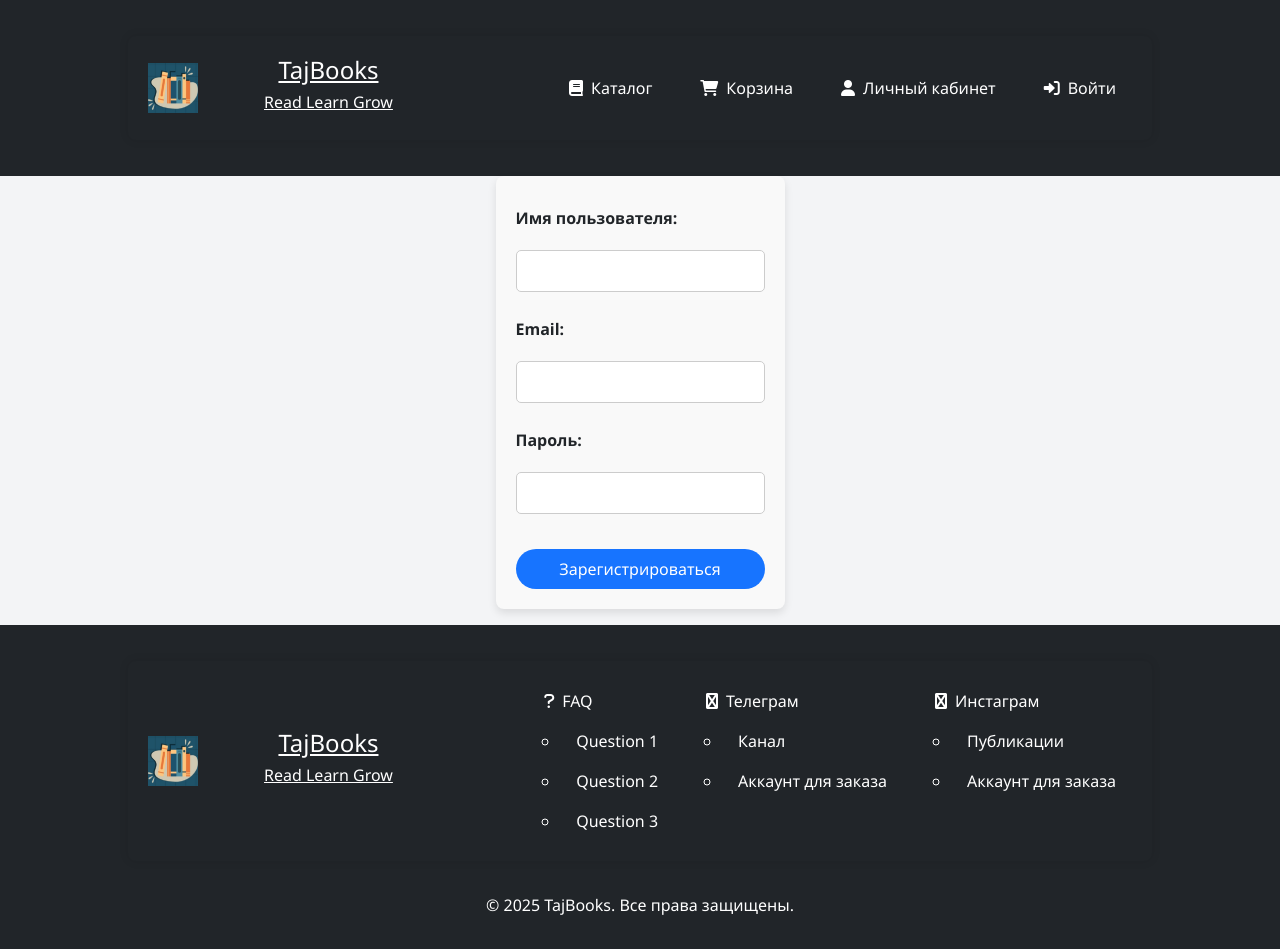
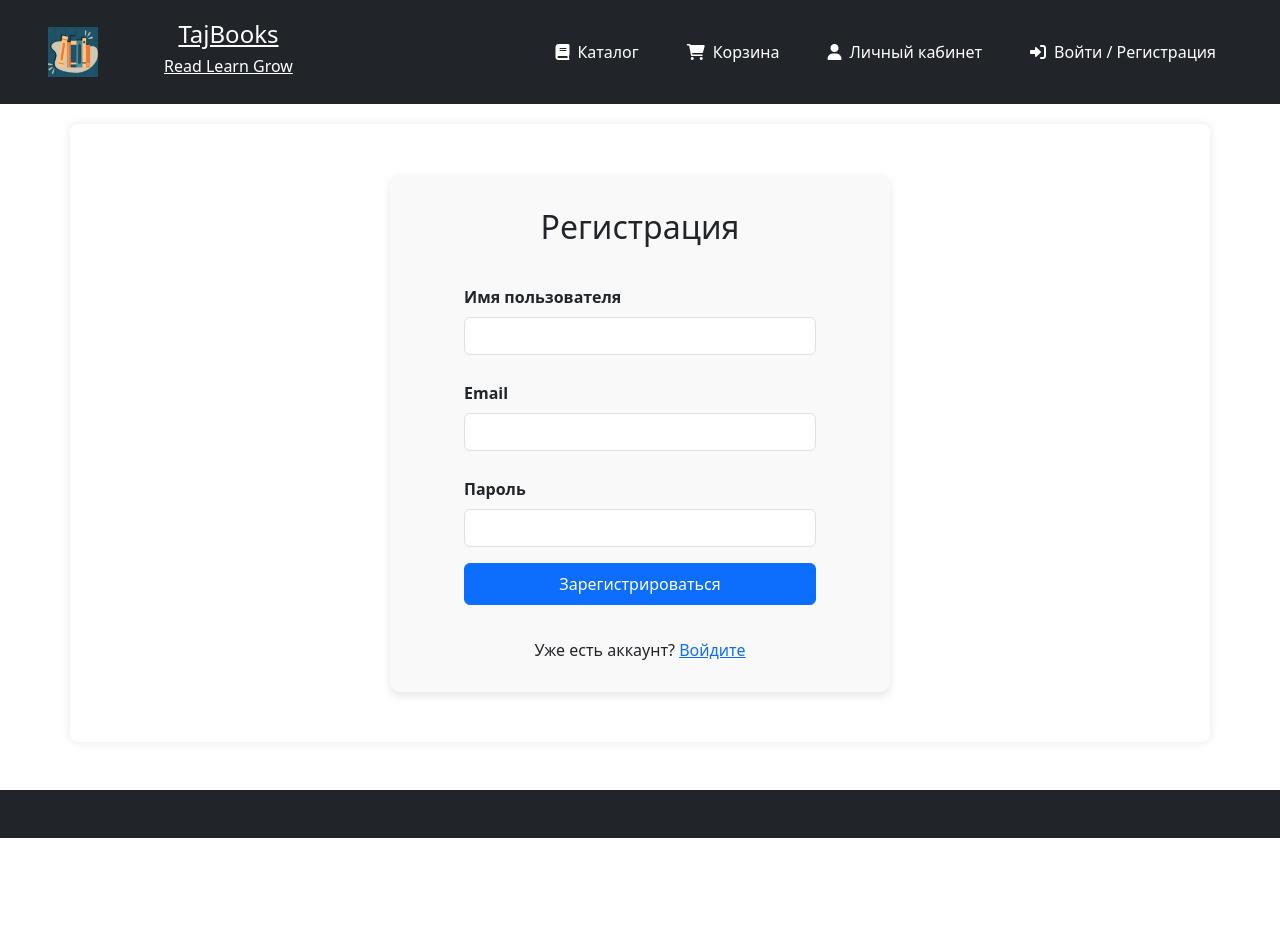
Before and after one commit to komyor09/TajBooks, a PHP site: page /auth/register.php in a window 1280 px wide. After the commit the page ends 838 px from the top, so only its background shows below. Run offline with PHP 8.4, Linux system fonts and the light colour scheme; data that the repository does not hold is empty.

Commit message:
fixing all bugs

```diff
--- a/admin/orders.php
+++ b/admin/orders.php
@@ -2,16 +2,15 @@
 session_start();
 require_once "../config/db.php";
 
-// Проверка, что пользователь авторизован как администратор
 if (!isset($_SESSION['user_id']) ) { //|| $_SESSION['role'] !== 'admin') {
     header("Location: ../auth/login.php");
     exit();
 }
 
-// Получаем список заказов из базы данных
 try {
-    $stmt = $pdo->query("SELECT * FROM orders ORDER BY createdAt DESC");
+    $stmt = $pdo->query("SELECT o.*, username as client_name FROM orders o join users on users.id = o.user_id ORDER BY o.createdAt DESC");
     $orders = $stmt->fetchAll(PDO::FETCH_ASSOC);
+    $stmt = $pdo->prepare("Select username from users WHERE id = :u_id");
 } catch (PDOException $e) {
     $error = "Ошибка получения данных: " . $e->getMessage();
 }
--- a/auth/register.php
+++ b/auth/register.php
@@ -1,237 +1,213 @@
 <?php
-// Подключаем файл для работы с базой данных
+session_start();
 require_once '../config/db.php';
 
-// Переменные для сообщений
-$message = '';
-$message_type = '';
+// Проверяем, авторизован ли пользователь
+if (isset($_SESSION['user_id'])) {
+    $_SESSION['message'] = "Вы уже авторизованы!";
+    $_SESSION['message_type'] = "warning";
+    header("Location: profile.php");
+    exit();
+}
 
-if ($_SERVER['REQUEST_METHOD'] === 'GET') {
-    if (!empty(trim($_POST['reg_email']))) {
-        $_POST['email'] = $_POST['reg_email'];
-    }
-};
-// Проверка, если форма отправлена
+// Обработка формы регистрации
 if ($_SERVER['REQUEST_METHOD'] === 'POST') {
-
-    // Получаем данные из формы и убираем пробелы
     $username = trim($_POST['username']);
     $password = trim($_POST['password']);
     $email = trim($_POST['email']);
 
-    // Проверка на пустые значения
     if (empty($username) || empty($password) || empty($email)) {
-        $message = "Все поля должны быть заполнены!";
-        $message_type = "error";
-    }
-    // Проверка корректности email
-    elseif (!filter_var($email, FILTER_VALIDATE_EMAIL)) {
-        $message = "Неверный формат email!";
-        $message_type = "error";
-    }
-    else {
-        // Хешируем пароль с использованием password_hash
+        $_SESSION['message'] = "Все поля должны быть заполнены!";
+        $_SESSION['message_type'] = "danger";
+    } elseif (!filter_var($email, FILTER_VALIDATE_EMAIL)) {
+        $_SESSION['message'] = "Неверный формат email!";
+        $_SESSION['message_type'] = "danger";
+    } else {
         $hashed_password = md5($password);
-        // Проверяем, есть ли уже такой пользователь
-        $query = "SELECT * FROM users WHERE username = :username OR email = :email";
-        $stmt = $pdo->prepare($query);
+
+        try {
+            $check_query = "SELECT id FROM users WHERE username = :username OR email = :email";
+            $stmt = $pdo->prepare($check_query);
             $stmt->execute(['username' => $username, 'email' => $email]);
 
             if ($stmt->rowCount() > 0) {
-            $message = "Пользователь с таким именем или email уже существует!";
-            $message_type = "error";  // Тип ошибки
-        }
-        else {
-            // Вставляем нового пользователя в базу данных
-            $query = "INSERT INTO users (username, password, email, role, createdAt)
+                $_SESSION['message'] = "Пользователь с таким именем или email уже существует!";
+                $_SESSION['message_type'] = "danger";
+            } else {
+                $insert_query = "INSERT INTO users (username, password, email, role, createdAt)
                                 VALUES (:username, :password, :email, 'user', CURRENT_TIMESTAMP)";
-            $stmt = $pdo->prepare($query);
-            // Добавляем параметры для всех переменных в запросе
+                $stmt = $pdo->prepare($insert_query);
                 $stmt->execute([
                     'username' => $username,
                     'password' => $hashed_password,
                     'email' => $email
                 ]);
-            $stmt = $pdo->prepare("SELECT id FROM users WHERE email = :email");
-            $stmt->execute(['email' => $email]);
-            $user = $stmt->fetch(PDO::FETCH_ASSOC);
 
-            $_SESSION['user_id'] = $user['id'];
-            $_SESSION['username'] = $username;
+                $user_id = $pdo->lastInsertId();
+
+                $_SESSION['user_id'] = $user_id;
+                $_SESSION['name'] = $username;
                 $_SESSION['email'] = $email;
-            $message = "Вы успешно зарегистрировались!";
-            $message_type = "success";  // Тип успеха
+                $_SESSION['role'] = 'user';
+
+                $_SESSION['message'] = "Регистрация прошла успешно! Добро пожаловать, $username!";
+                $_SESSION['message_type'] = "success";
+
+                header("Location: profile.php");
+                exit();
+            }
+        } catch (PDOException $e) {
+            $_SESSION['message'] = "Ошибка при регистрации: " . $e->getMessage();
+            $_SESSION['message_type'] = "danger";
         }
     }
+
+    header("Location: register.php");
+    exit();
 }
 ?>
-
 
 <!DOCTYPE html>
 <html lang="ru">
 <head>
     <meta charset="UTF-8">
-    <meta username="viewport" content="width=device-width, initial-scale=1.0">
-    <title>TajBooks</title>
+    <meta name="viewport" content="width=device-width, initial-scale=1.0">
+    <title>Регистрация | TajBooks</title>
     <link href="https://cdnjs.cloudflare.com/ajax/libs/font-awesome/6.0.0-beta3/css/all.min.css" rel="stylesheet">
-    <link href="https://cdn.jsdelivr.net/npm/bootstrap@5.1.3/dist/css/bootstrap.min.css" rel="stylesheet">
     <link href="https://cdn.jsdelivr.net/npm/bootstrap@5.3.0-alpha1/dist/css/bootstrap.min.css" rel="stylesheet">
     <link rel="stylesheet" href="../css/index.css">
-
     <style>
-        /* Стили для контейнера с сообщением */
-        .message {
-            padding: 15px;
-            margin: 20px;
-            border-radius: 5px;
-            font-size: 1.2rem;
+        .registration-form {
+            max-width: 500px;
+            margin: 30px auto;
+            padding: 30px;
+            background-color: #f9f9f9;
+            border-radius: 10px;
+            box-shadow: 0 4px 8px rgba(0, 0, 0, 0.1);
+        }
+        .form-footer {
+            margin-top: 20px;
             text-align: center;
         }
-
-        .message.success {
-            background-color: #4CAF50;
-            color: white;
+        .alert-custom {
+            position: fixed;
+            top: 20px;
+            left: 50%;
+            transform: translateX(-50%);
+            z-index: 1000;
+            min-width: 300px;
+            animation: fadeIn 0.5s, fadeOut 0.5s 2.5s forwards;
         }
-
-        .message.error {
-            background-color: #f44336;
-            color: white;
+        @keyframes fadeIn {
+            from {opacity: 0; top: 0;}
+            to {opacity: 1; top: 20px;}
         }
-
-        /* Стили для формы */
-        .signin {
+        @keyframes fadeOut {
+            from {opacity: 1; top: 20px;}
+            to {opacity: 0; top: 0;}
+        }
+        .login-overlay {
+            position: fixed;
+            top: 0;
+            left: 0;
+            right: 0;
+            bottom: 0;
+            background-color: rgba(0,0,0,0.7);
+            z-index: 1050;
             display: flex;
-            flex-direction: column;
-            align-items: stretch;
-            gap: 15px;
-            max-width: 400px;
-            margin: 0 auto;
-            padding: 20px;
-            background-color: #f9f9f9;
-            border-radius: 8px;
-            box-shadow: 0 4px 8px rgba(0, 0, 0, 0.1);
+            justify-content: center;
+            align-items: center;
+        }
+        .login-prompt {
+            background: white;
+            padding: 30px;
+            border-radius: 10px;
+            max-width: 500px;
+            width: 90%;
+            text-align: center;
         }
     </style>
 </head>
 <body>
-    <!-- Шапка -->
-    <header class="bg-dark text-white py-3">
-        <nav class="container d-flex justify-content-between align-items-center">
-            <!-- Логотип сайта с именем -->
-            <a href="../index.php" class="text-white d-flex align-items-center">
-                <img src="../pics/logo.jpg" alt="Logo" class="me-1 text-center" style="width: 50px;">
-                <div class="row">
-                <span class="h4 text-center">TajBooks</span>
-                <span class="h6 text-center">Read Learn Grow</span>
+<?php
+    $role = $_SESSION['role'] ?? '';
+    if ($role === 'admin') {
+        require_once($_SERVER['DOCUMENT_ROOT'] . '/navbars/admin.php');
+    } else {
+        require_once($_SERVER['DOCUMENT_ROOT'] . '/navbars/client.php');
+    }
+    require_once($_SERVER['DOCUMENT_ROOT'] . '/navbars/iphone-notification.php');
+?>
+
+    <?php if (isset($_SESSION['message'])): ?>
+        <div class="alert alert-<?= $_SESSION['message_type'] ?> alert-dismissible fade show alert-custom" role="alert">
+            <button type="button" class="btn-close" data-bs-dismiss="alert" aria-label="Close"></button>
+            <strong>
+                <?php if ($_SESSION['message_type'] == 'success'): ?>
+                    <i class="fas fa-check-circle me-2"></i>
+                <?php else: ?>
+                    <i class="fas fa-exclamation-circle me-2"></i>
+                <?php endif; ?>
+            </strong>
+            <?= $_SESSION['message'] ?>
         </div>
-            </a>
-
-            <!-- Меню с иконками -->
-            <ul class="nav ms-auto">
-                <li class="nav-item ms-3">
-                    <a href="../catalog/catalog.php" class="nav-link text-white">
-                        <i class="fas fa-book me-2"></i>Каталог
-                    </a>
-                </li>
-                <li class="nav-item ms-3">
-                    <a href="../order/cart.php" class="nav-link text-white">
-                        <i class="fas fa-shopping-cart me-2"></i>Корзина
-                    </a>
-                </li>
-                <li class="nav-item ms-3">
-                    <a href="../auth/profile.php" class="nav-link text-white">
-                        <i class="fas fa-user me-2"></i>Личный кабинет
-                    </a>
-                </li>
-                <li class="nav-item ms-3">
-                    <?php if (isset($_SESSION['user_id'])): ?>
-                        <a href="../auth/logout.php" class="nav-link text-white">
-                            <i class="fas fa-sign-out-alt me-2"></i>Выйти
-                        </a>
-                    <?php else: ?>
-                        <a href="../auth/login.php" class="nav-link text-white">
-                            <i class="fas fa-sign-in-alt me-2"></i>Войти
-                        </a>
-                    <?php endif; ?>
-                </li>
-            </ul>
-        </nav>
-    </header>
-        <!-- Сообщение при выходе -->
-        <?php if (isset($_SESSION['message'])): ?>
-        <div class="alert alert-success alert-custom text-center shadow" role="alert">
-            <i class="fas fa-check-circle me-2"></i> <?php echo $_SESSION['message']; ?>
-        </div>
-        <?php unset($_SESSION['message']); ?>
+        <?php unset($_SESSION['message']); unset($_SESSION['message_type']); ?>
     <?php endif; ?>
 
-        <!-- Форма регистрации -->
+    <main class="container">
+        <?php if (!isset($_SESSION['user_id'])): ?>
+            <div class="registration-form">
+                <h2 class="text-center mb-4">Регистрация</h2>
                 <form action="register.php" method="POST">
-            <div class="signin">
-                <label for="username">Имя пользователя:</label>
-                <input type="text" id="username" name="username"
-                        value="<?php echo isset($_POST['email']) ? explode('@', $_POST['email'])[0] : ''; ?>"
-                        required>
+                    <div class="mb-3">
+                        <label for="username" class="form-label">Имя пользователя</label>
+                        <input type="text" class="form-control" id="username" name="username"
+                               value="<?= htmlspecialchars($_POST['username'] ?? '') ?>" required>
+                    </div>
+                    <div class="mb-3">
+                        <label for="email" class="form-label">Email</label>
+                        <input type="email" class="form-control" id="email" name="email"
+                               value="<?= htmlspecialchars($_POST['email'] ?? '') ?>" required>
+                    </div>
+                    <div class="mb-3">
+                        <label for="password" class="form-label">Пароль</label>
+                        <input type="password" class="form-control" id="password" name="password" required>
+                    </div>
+                    <button type="submit" class="btn btn-primary w-100 py-2">Зарегистрироваться</button>
+                </form>
+                <div class="form-footer">
+                    Уже есть аккаунт? <a href="login.php">Войдите</a>
+                </div>
+            </div>
+        <?php else: ?>
+            <div class="login-overlay">
+                <div class="login-prompt">
+                    <h3>Вы уже авторизованы</h3>
+                    <p>Вы не можете зарегистрироваться, так как уже вошли в систему как <?= htmlspecialchars($_SESSION['name']) ?></p>
+                    <div class="d-flex justify-content-center gap-3 mt-4">
+                        <a href="profile.php" class="btn btn-primary">Перейти в профиль</a>
+                        <a href="logout.php" class="btn btn-outline-secondary">Выйти</a>
+                    </div>
+                </div>
+            </div>
+        <?php endif; ?>
+    </main>
 
-                <label for="email">Email:</label>
-                <input type="email" id="email" name="email"
-                        value="<?= isset($_POST['email']) ? $_POST['email'] : ''; ?>"
-                        required>
+    <footer class="bg-dark text-white py-4 mt-5">
+        <!-- ... (как в предыдущем коде) ... -->
+    </footer>
 
-                <label for="password">Пароль:</label>
-                <input type="password" id="password" name="password" required>
-
-                <button type="submit" class="btn-primary px-4 py-2 rounded-pill">Зарегистрироваться</button>
-            </div>
-        </form>
-
-    <p></p>
-
-    <!-- Подвал -->
-    <footer class="bg-dark text-white py-3">
-        <nav class="container d-flex justify-content-between align-items-center">
-            <!-- Логотип сайта с именем -->
-            <a href="../index.php" class="text-white d-flex align-items-center">
-                <img src="../pics/logo.jpg" alt="Logo" class="me-1" style="width: 50px;">
-                <div class="row">
-                <span class="h4 text-center">TajBooks</span>
-                <span class="h6 text-center">Read Learn Grow</span>
-                </div>
-            </a>
-
-            <!-- Меню с иконками -->
-            <ul class="nav ms-auto">
-                <li class="nav-item ms-3">
-                    <a href="../faq.php" class="nav-link text-white">
-                        <i class="fas fa-question me-2"></i>FAQ
-                    </a>
-                    <ul>
-                        <li><a href="../faq.php/#q1" class="nav-link text-white">Question 1</a></li>
-                        <li><a href="../faq.php/#q2" class="nav-link text-white">Question 2</a></li>
-                        <li><a href="../faq.php/#q3" class="nav-link text-white">Question 3</a></li>
-                    </ul>
-                </li>
-                <li class="nav-item ms-3">
-                <a href="https://t.me/" class="nav-link text-white">
-                        <i class="fas fa-telegram me-2"></i>Телеграм
-                    </a>
-                    <ul>
-                        <li><a href="https://t.me/taj_books" class="nav-link text-white">Канал</a></li>
-                        <li><a href="https://t.me/komyor_06" class="nav-link text-white">Аккаунт для заказа</a></li>
-                    </ul>
-                </li>
-                <li class="nav-item ms-3">
-                <a href="https://instagram.com/" class="nav-link text-white">
-                <i class="fas fa-instagram me-2"></i>Инстаграм
-                    </a>
-                    <ul>
-                        <li><a href="https://instagram.com/taj.books/" class="nav-link text-white">Публикации</a></li>
-                        <li><a href="https://instagram.com/" class="nav-link text-white">Аккаунт для заказа</a></li>
-                    </ul>
-                </li>
-        </nav>
-        <p class="text-center mb-4"></p>
-        <p class="text-center mb-2 py-2">&copy; 2025 TajBooks. Все права защищены.</p>
-</footer>
+    <script src="https://cdn.jsdelivr.net/npm/bootstrap@5.3.0-alpha1/dist/js/bootstrap.bundle.min.js"></script>
+    <script>
+        document.addEventListener('DOMContentLoaded', function() {
+            var alerts = document.querySelectorAll('.alert');
+            alerts.forEach(function(alert) {
+                setTimeout(function() {
+                    var bsAlert = new bootstrap.Alert(alert);
+                    bsAlert.close();
+                }, 3000);
+            });
+        });
+    </script>
 </body>
 </html>
--- a/catalog/books/quick_view.php
+++ b/catalog/books/quick_view.php
@@ -9,7 +9,7 @@ if (!isset($_GET['id'])) {
 $bookId = (int)$_GET['id'];
 
 try {
-    $stmt = $pdo->prepare("SELECT * FROM books WHERE id = ?");
+    $stmt = $pdo->prepare("SELECT * FROM book WHERE id = ?");
     $stmt->execute([$bookId]);
     $book = $stmt->fetch(PDO::FETCH_ASSOC);
 
@@ -21,7 +21,7 @@ try {
     ?>
     <div class="row">
         <div class="col-md-4">
-            <img src="/pics/<?= htmlspecialchars($book['image_path']) ?>"
+            <img src="../../pics/<?= htmlspecialchars($book['image_path']) ?>"
                 class="img-fluid"
                 alt="<?= htmlspecialchars($book['title']) ?>">
         </div>
--- a/css/style.css
+++ b/css/style.css
@@ -94,7 +94,7 @@ body {
     transform: scale(1.05);
 }
 .book-card img {
-    width: 50%;
+    width: 100%;
     border-radius: 10px;
     transition: transform 0.3s;
 }
--- a/order/cartClass.php
+++ b/order/cartClass.php
@@ -1,5 +1,5 @@
 <?php
-require '../config/db.php';
+require $_SERVER['DOCUMENT_ROOT'] . '/config/db.php';
 
 
 class Cart
```
Also changed, not shown: auth/login.php (+17 -5 lines), auth/profile.php (+14 -9 lines), catalog/book_details.php (+76 -55 lines), catalog/books/books-carousel.js (+7 -22 lines), catalog/books/popular_books_carousel.php (+7 -4 lines). Lines whose indentation alone changed are shown as unchanged.
